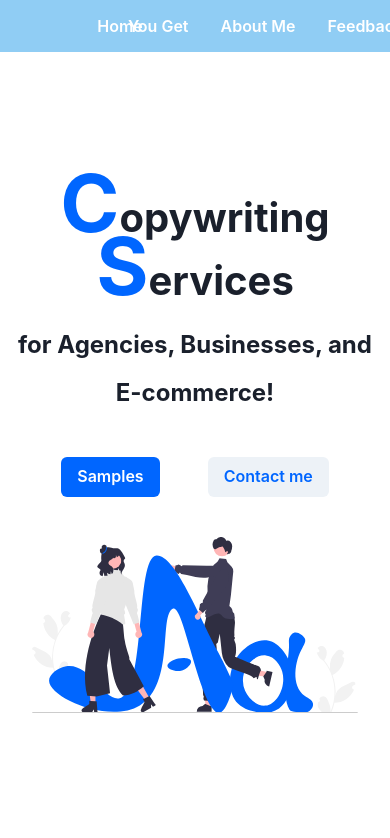
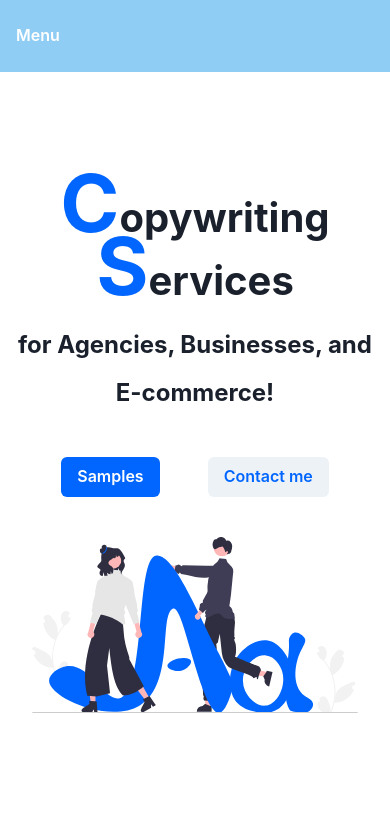
Before and after one commit to jasonLapina/copy-writer, a React (Create React App) app: page / in a window 390 px wide. Shown: the top 838 px of the page. Built offline with nearby package versions, Linux system fonts and the light colour scheme.

Commit message:
finish media queries

```diff
--- a/src/Components/Navigation.js
+++ b/src/Components/Navigation.js
@@ -1,4 +1,18 @@
-import { Box, Button, HStack } from "@chakra-ui/react";
+import {
+  Box,
+  Button,
+  HStack,
+  useMediaQuery,
+  Drawer,
+  DrawerBody,
+  DrawerFooter,
+  DrawerHeader,
+  DrawerOverlay,
+  DrawerContent,
+  DrawerCloseButton,
+  useDisclosure,
+  VStack,
+} from "@chakra-ui/react";
 import { useEffect, useState } from "react";
 
 function Navigation() {
@@ -27,6 +41,8 @@ function Navigation() {
 
   const [isPastHero, setIsPastHero] = useState(false);
 
+  const [isSmallScreen] = useMediaQuery("(max-width: 768px)");
+
   const handleScroll = () => {
     if (window.scrollY >= window.innerHeight - 100) setIsPastHero(true);
     else {
@@ -37,6 +53,8 @@ function Navigation() {
     window.addEventListener("scroll", handleScroll);
     return () => window.removeEventListener("scroll", handleScroll);
   }, []);
+
+  const { isOpen, onOpen, onClose } = useDisclosure();
   return (
     <Box
       bgColor='blue.200'
@@ -52,6 +70,46 @@ function Navigation() {
         opacity: 1,
       }}
     >
+      {/* DRAWER NAV */}
+      {isSmallScreen && (
+        <>
+          <Button pl='16px' colorScheme='secondary' onClick={onOpen}>
+            Menu
+          </Button>
+          <Drawer isOpen={isOpen} placement='left' onClose={onClose}>
+            <DrawerOverlay />
+            <DrawerContent maxW='fit-content'>
+              <DrawerCloseButton color='red' />
+              <DrawerHeader mb='80px'>Navigate</DrawerHeader>
+              <DrawerBody>
+                <VStack gap='16px' alignItems='start' justify='end'>
+                  {sections.map((item) => (
+                    <Button
+                      fontSize='24px'
+                      color='secondary'
+                      key={item.link}
+                      variant='link'
+                      _hover={{
+                        color: "secondary",
+                      }}
+                      onClick={() => {
+                        document.getElementById(item.link).scrollIntoView({
+                          behavior: "smooth",
+                        });
+                        onClose();
+                      }}
+                    >
+                      {item.text}
+                    </Button>
+                  ))}
+                </VStack>
+              </DrawerBody>
+            </DrawerContent>
+          </Drawer>
+        </>
+      )}
+
+      {!isSmallScreen && (
         <HStack
           justifyContent='space-between'
           alignItems='center'
@@ -59,6 +117,7 @@ function Navigation() {
           justifyItems='center'
           maxW='1800px'
           mx='auto'
+          px='16px'
         >
           <Button
             _hover={{
@@ -66,7 +125,7 @@ function Navigation() {
             }}
             color='white'
             variant='link'
-          pl='120px'
+            pl={{ base: "0px", lg: "120px" }}
             onClick={() => {
               document.getElementById("home").scrollIntoView({
                 behavior: "smooth",
@@ -100,6 +159,7 @@ function Navigation() {
             ))}
           </HStack>
         </HStack>
+      )}
     </Box>
   );
 }
```
Lines whose indentation alone changed are shown as unchanged.
